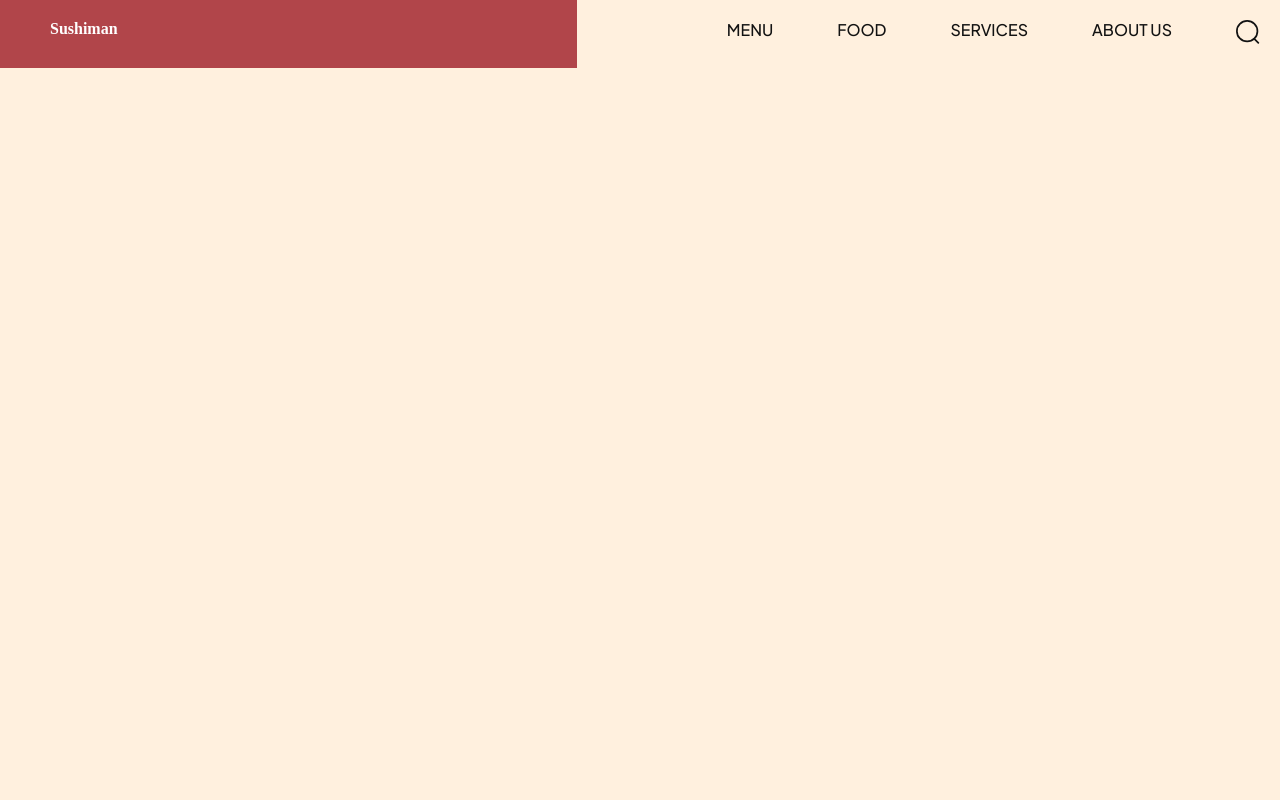
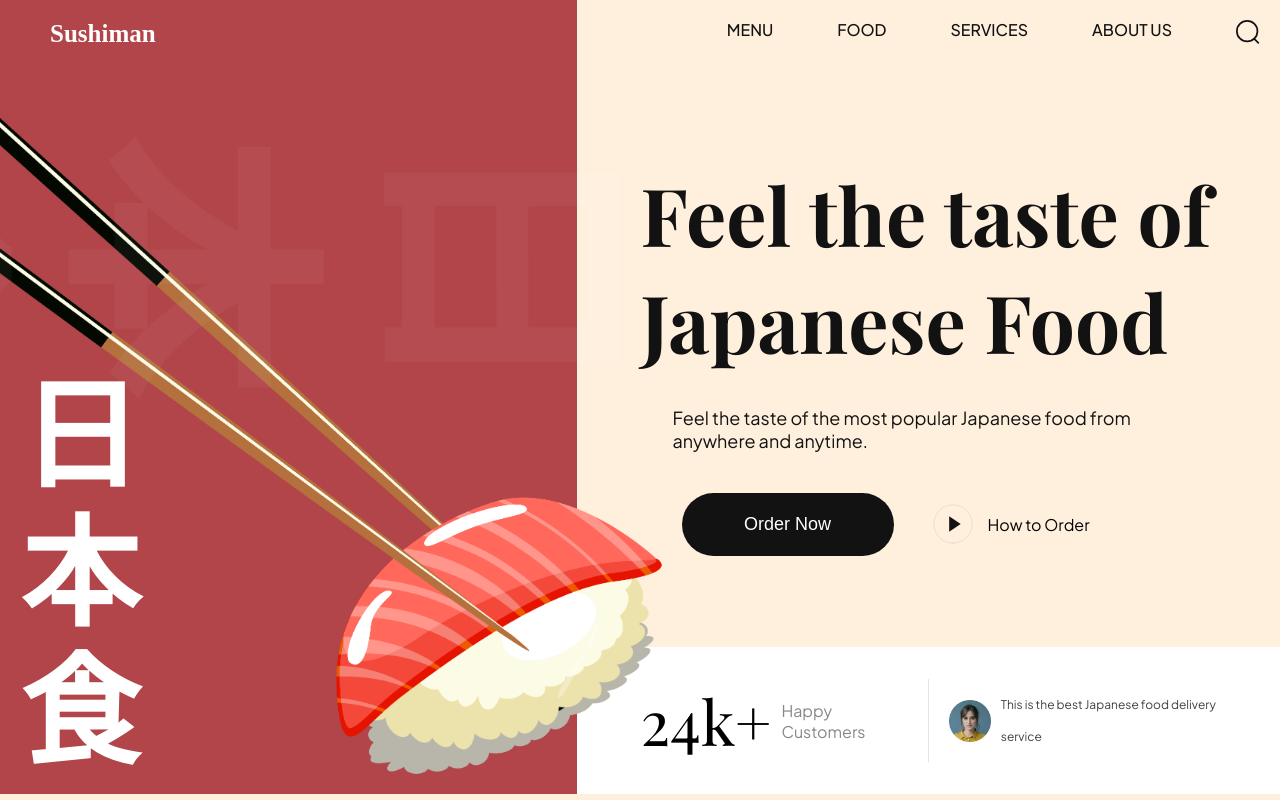
Before and after one commit to visheshgubrani/sushi-landing-page, a website built with Vite: page index.html in a window 1280 px wide. Built offline with nearby package versions, Linux system fonts and the light colour scheme.

Commit message:
completed hero section

```diff
--- a/css/sections/header.css
+++ b/css/sections/header.css
@@ -21,13 +21,14 @@
     padding-left: 30px;
     color: #fff;
     z-index: 1;
+    font-size: 25px;
 }
 
 .header__menu,
 .header__menu-mobile {
     padding: 20px;
     display: flex;
-    flex: 1.235;
+    flex: 1.236;
     justify-content: flex-end;
     gap: 64px;
     list-style: none;
--- a/css/sections/hero.css
+++ b/css/sections/hero.css
@@ -27,5 +27,135 @@
 }
 
 .hero-image h2 {
+    position: absolute;
+    bottom: 0;
+    padding: 20px;
+    font-family: var(--playfair-display);
+    font-weight: 700;
+    font-size: 120px;
+    line-height: 138px;
+    color: #fff;
+}
 
+.hero-content {
+    flex: 1.22;
+    display: flex;
+    justify-content: space-between;
+    flex-direction: column;
 }
+
+.hero-content-info {
+    padding: 64px;
+    flex: 1;
+    display: flex;
+    justify-content: center;
+    flex-direction: column;
+}
+
+.hero-content-info h1 {
+    font-size: 80px;
+    font-weight: 600px;
+    font-family: var(--playfair-display);
+    color: var(--secondary-color);
+}
+
+.hero-content-info p {
+    margin: 32px 0 0 32px;
+    font-family: var(--plus-jakarta-sans);
+    color: var(--secondary-color);
+    font-size: 18px;
+    font-weight: 400;
+}
+
+.hero-content__buttons {
+    margin: 41px 0 0 41px;
+    display: flex;
+    flex-wrap: wrap;
+    gap: 36px;
+}
+
+.hero-content__order-button {
+    padding: 20px;
+    border-radius: 36px;
+    min-width: 212px;
+    outline: none;
+    border: none;
+    background: var(--secondary-color);
+    cursor: pointer;
+    color: #fff;
+    font-weight: 500;
+    font-size: 18px;
+    line-height: 23px;
+}
+
+.hero-content__play-button {
+    border: none;
+    outline: none;
+    background: transparent;
+    display: flex;
+    align-items: center;
+    font-size: 16px;
+    line-height: 19px;
+    color: var(--black-200);
+    font-family: var(--plus-jakarta-sans);
+    cursor: pointer;
+}
+
+.hero-content__play-button img {
+    margin-right: 12px;
+    width: 46px;
+    height: 46px;
+    object-fit: contain;
+}
+
+.hero-content__testimonial {
+    display: flex;
+    padding: 32px 64px;
+    flex-wrap: wrap;
+    gap: 20px;
+    background: var(--color-white);
+}
+
+.hero-content__customer {
+    flex: 1;
+    gap: 10px;
+}
+
+.hero-content__customer h4 {
+    font-size: 62px;
+    font-weight: 400;
+    font-family: var(--playfair-display);
+}
+
+.hero-content__customer p {
+    font-size: 16px;
+    font-weight: 400;
+    font-family: var(--plus-jakarta-sans);
+    color: var(--secondary-color);
+    opacity: 0.5;
+}
+
+.hero-content__review {
+    flex: 1;
+    display: flex;
+    align-items: center;
+    gap: 10px;
+    padding-left: 20px;
+    border-left: 1px solid rgba(2, 2, 2, 0.1);
+    min-width: 200px;
+}
+
+.hero-content__review img {
+    width: 42px;
+    height: 42px;
+    object-fit: contain;
+}
+
+.hero-content__review p {
+    font-size: 12px;
+    font-weight: 400;
+    line-height: 32px;
+    font-family: var(--plus-jakarta-sans);
+    color: var(--secondary-color);
+    opacity: 0.8;
+}
--- a/css/styles.css
+++ b/css/styles.css
@@ -3,12 +3,12 @@
 
 /* other css file imports */
 @import url("sections/header.css");
-/* @import url("sections/hero.css");
+@import url("sections/hero.css");
 @import url("sections/about.css");
 @import url("sections/popular.css");
 @import url("sections/trending.css");
 @import url("sections/subscribe.css");
-@import url("sections/footer.css"); */
+@import url("sections/footer.css");
 
 /* CSS variables for reusablity across all files (including above imported) */
 :root {
--- a/index.html
+++ b/index.html
@@ -28,6 +28,49 @@
       </ul>
     </nav>
   </header>
+
+  <section class="hero">
+    <div class="hero-image">
+      <img src="assets/sushi-1.png" alt="sushi" />
+      <h2>
+        日 <br />
+        本 <br />
+        食
+      </h2>
+
+      <div class="hero-image__overlay"></div>
+    </div>
+    <div class="hero-content">
+      <div class="hero-content-info">
+        <h1>Feel the taste of Japanese Food</h1>
+        <p>
+          Feel the taste of the most popular Japanese food from anywhere and anytime.
+        </p>
+
+        <div class="hero-content__buttons">
+          <button class="hero-content__order-button">
+            Order Now
+          </button>
+          <button class="hero-content__play-button">
+            <img src="assets/play-circle.svg" alt="">
+            How to Order
+          </button>
+        </div>
+      </div>
+
+      <div class="hero-content__testimonial">
+        <div class="hero-content__customer flex-center">
+          <h4>24<span>k+</span></h4>
+          <p>Happy Customers</p>
+        </div>
+        <div class="hero-content__review">
+          <img src="assets/user.png" alt="">
+          <p>This is the best Japanese food delivery service</p>
+        </div>
+      </div>
+    </div>
+
+  </section>
   <script src="js/script.js"></script>
 </body>
 </html>
```
